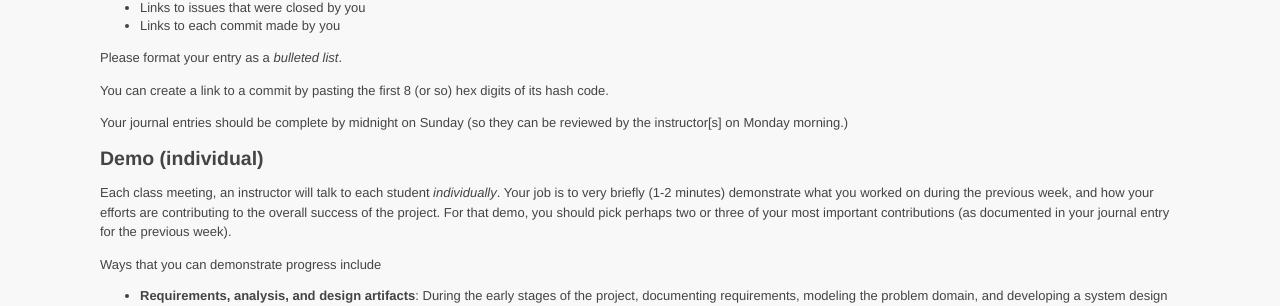
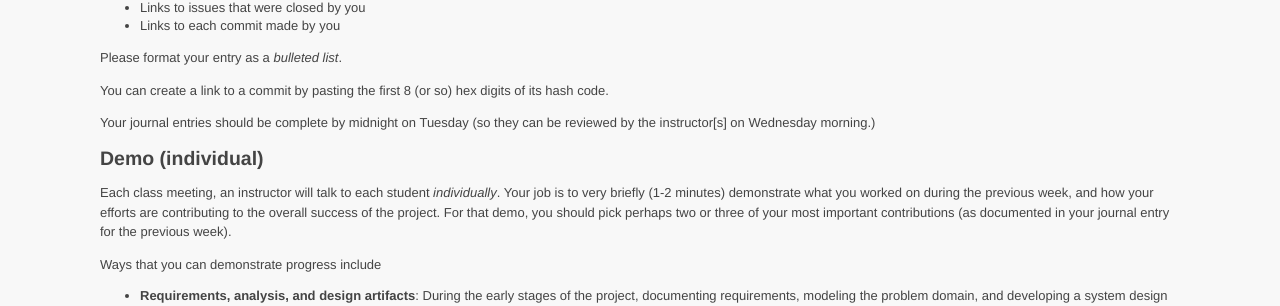
Before and after one commit to ycpcs/cs481-fall2019-101, a Jekyll site: the page built from assign/assign02.md, in a window 1280 px wide. Shown: the part 304-610 px from the top of the page. Built offline with Jekyll 4.4.1, drawn with Linux system fonts in a browser that asks for light colours.

Commit message:
fixed due dates

```diff
--- a/assign/assign02.md
+++ b/assign/assign02.md
@@ -28,7 +28,7 @@ Please format your entry as a *bulleted list*.
 
 You can create a link to a commit by pasting the first 8 (or so) hex digits of its hash code.
 
-Your journal entries should be complete by midnight on Sunday (so they can be reviewed by the instructor[s] on Monday morning.)
+Your journal entries should be complete by midnight on Tuesday (so they can be reviewed by the instructor[s] on Wednesday morning.)
 
 
 ## Demo (individual)
```
Also changed, not shown: schedule.md (+5 -5 lines).
